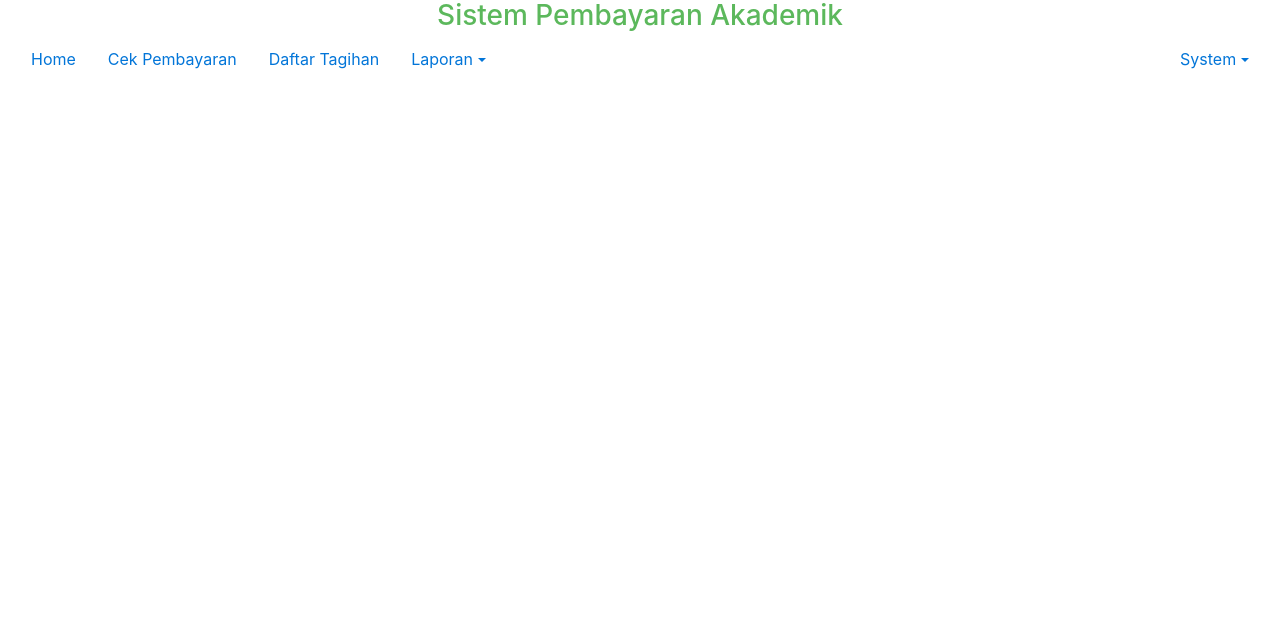
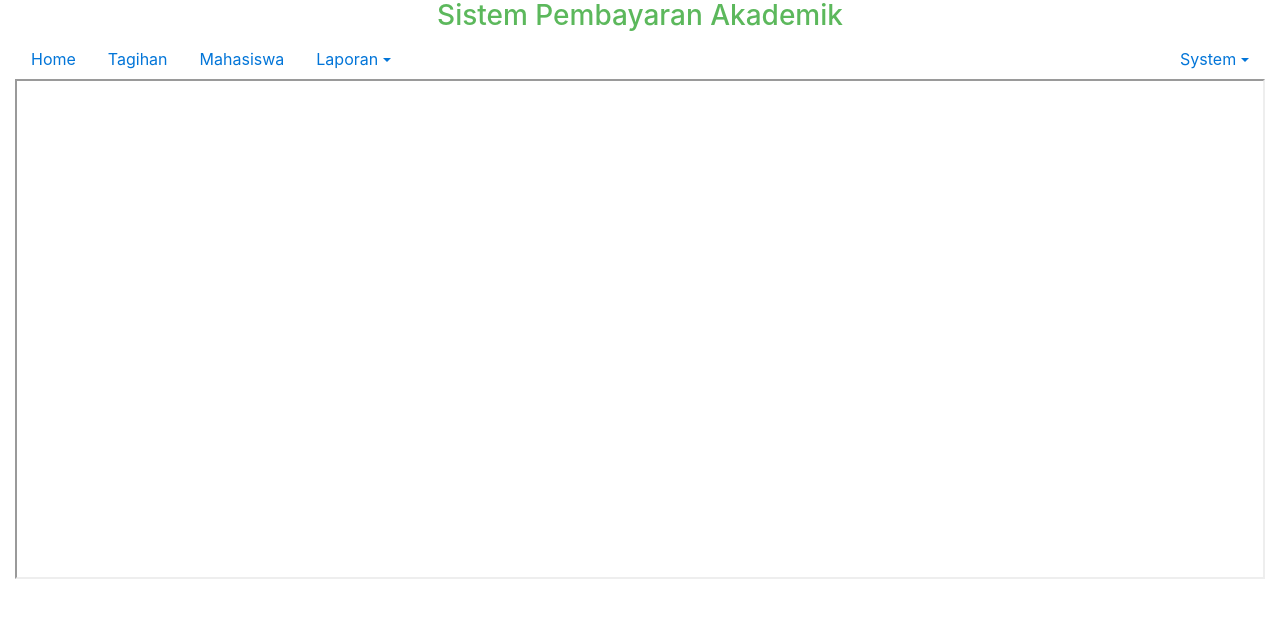
Before and after one commit to HarryWitriyono/sampelH2H, a PHP site: page /menuutama.php in a window 1280 px wide. Shown: the top 618 px of the page. Run offline with PHP 8.4, Linux system fonts and the light colour scheme.

Commit message:
Add files via upload

```diff
--- a/ServerA/menuutama.php
+++ b/ServerA/menuutama.php
@@ -27,10 +27,10 @@
 					<a class="nav-link active" href="menuutama.php">Home</a>
 				</li>
 				<li class="nav-item">
-					<a class="nav-link" href="#">Cek Pembayaran</a>
+					<a class="nav-link" href="formtagihan.php" target="frmmenu">Tagihan</a>
 				</li>
 				<li class="nav-item">
-					<a class="nav-link" href="#">Daftar Tagihan</a>
+					<a class="nav-link" href="formmahasiswa.php" target="frmmenu">Mahasiswa</a>
 				</li>
 				<li class="nav-item dropdown">
 					 <a class="nav-link dropdown-toggle" href="http://example.com" id="navbarDropdownMenuLink" data-toggle="dropdown">Laporan</a>
@@ -54,6 +54,7 @@
 	</div>
 	<div class="row">
 		<div class="col-md-12">
+			<iframe name="frmmenu" width="100%" height="500px"></iframe>
 		</div>
 	</div>
 </div>
```
